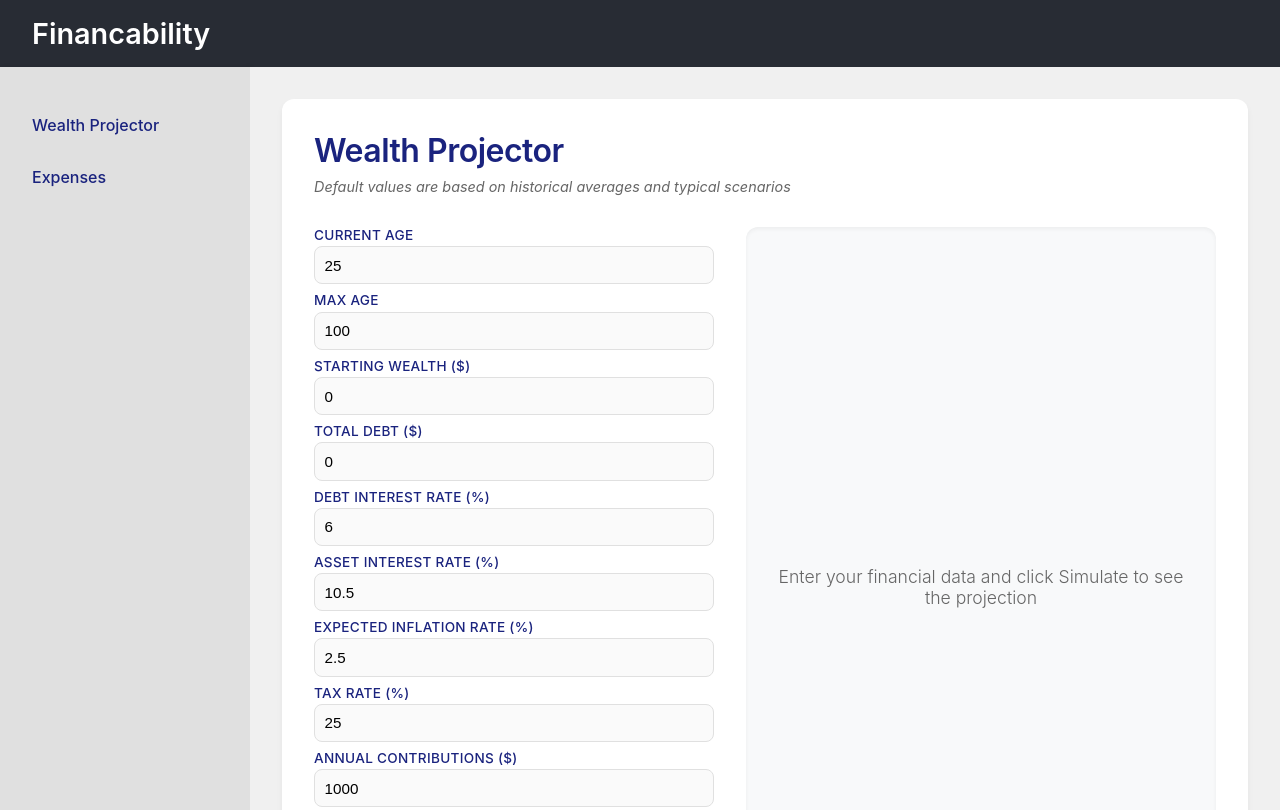
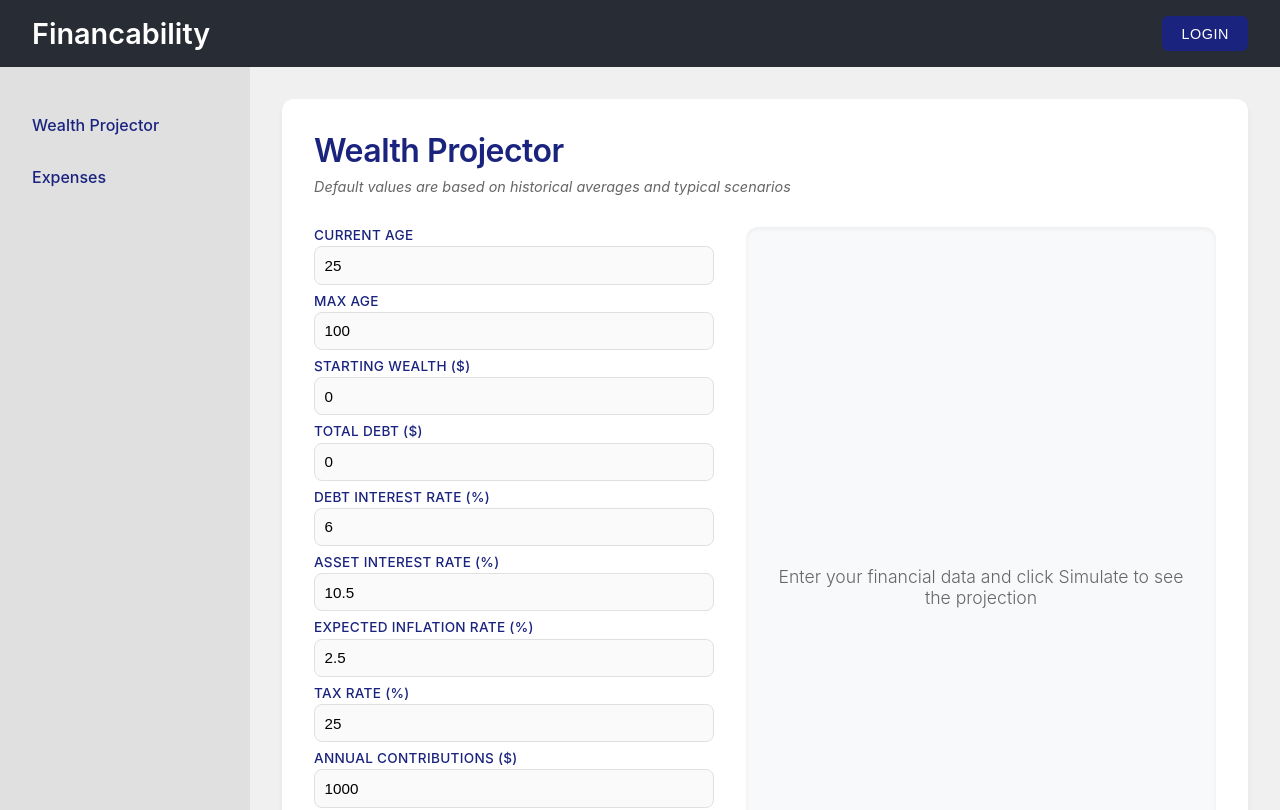
Before and after one commit to FinFreedom-repo/Financibility-FinFreedom, a React (Create React App) app in the folder frontend/: page / in a window 1280 px wide. Shown: the top 810 px of the page. Built offline with nearby package versions, Linux system fonts and the light colour scheme.

Commit message:
added login button

```diff
--- a/frontend/src/App.css
+++ b/frontend/src/App.css
@@ -22,6 +22,9 @@
   padding: 1rem 2rem;
   color: white;
   box-shadow: 0 2px 4px rgba(0, 0, 0, 0.1);
+  display: flex;
+  justify-content: space-between;
+  align-items: center;
 }
 
 .App-title {
@@ -171,7 +174,7 @@
 }
 
 .simulate-button {
-  background-color: #1a237e;
+  background-color: #8B0000;
   color: white;
   border: none;
   padding: 1rem 2rem;
@@ -186,7 +189,7 @@
 }
 
 .simulate-button:hover {
-  background-color: #000051;
+  background-color: #A52A2A;
   transform: translateY(-1px);
   box-shadow: 0 4px 6px rgba(0, 0, 0, 0.1);
 }
@@ -216,3 +219,28 @@
 .App-menu-item a:hover {
   color: #000051;
 }
+
+.login-button {
+  background-color: #1a237e;
+  color: white;
+  border: none;
+  padding: 0.6rem 1.2rem;
+  font-size: 0.9rem;
+  font-weight: 500;
+  border-radius: 6px;
+  cursor: pointer;
+  transition: all 0.2s ease;
+  letter-spacing: 0.5px;
+  text-transform: uppercase;
+}
+
+.login-button:hover {
+  background-color: #000051;
+  transform: translateY(-1px);
+  box-shadow: 0 2px 4px rgba(0, 0, 0, 0.2);
+}
+
+.login-button:active {
+  transform: translateY(0);
+  box-shadow: none;
+}
--- a/frontend/src/App.js
+++ b/frontend/src/App.js
@@ -29,6 +29,7 @@ function App() {
       <div className="App">
         <header className="App-header">
           <h1 className="App-title">Financability</h1>
+          <button className="login-button">Login</button>
         </header>
         <div className="App-container">
           <Navigation />
```
